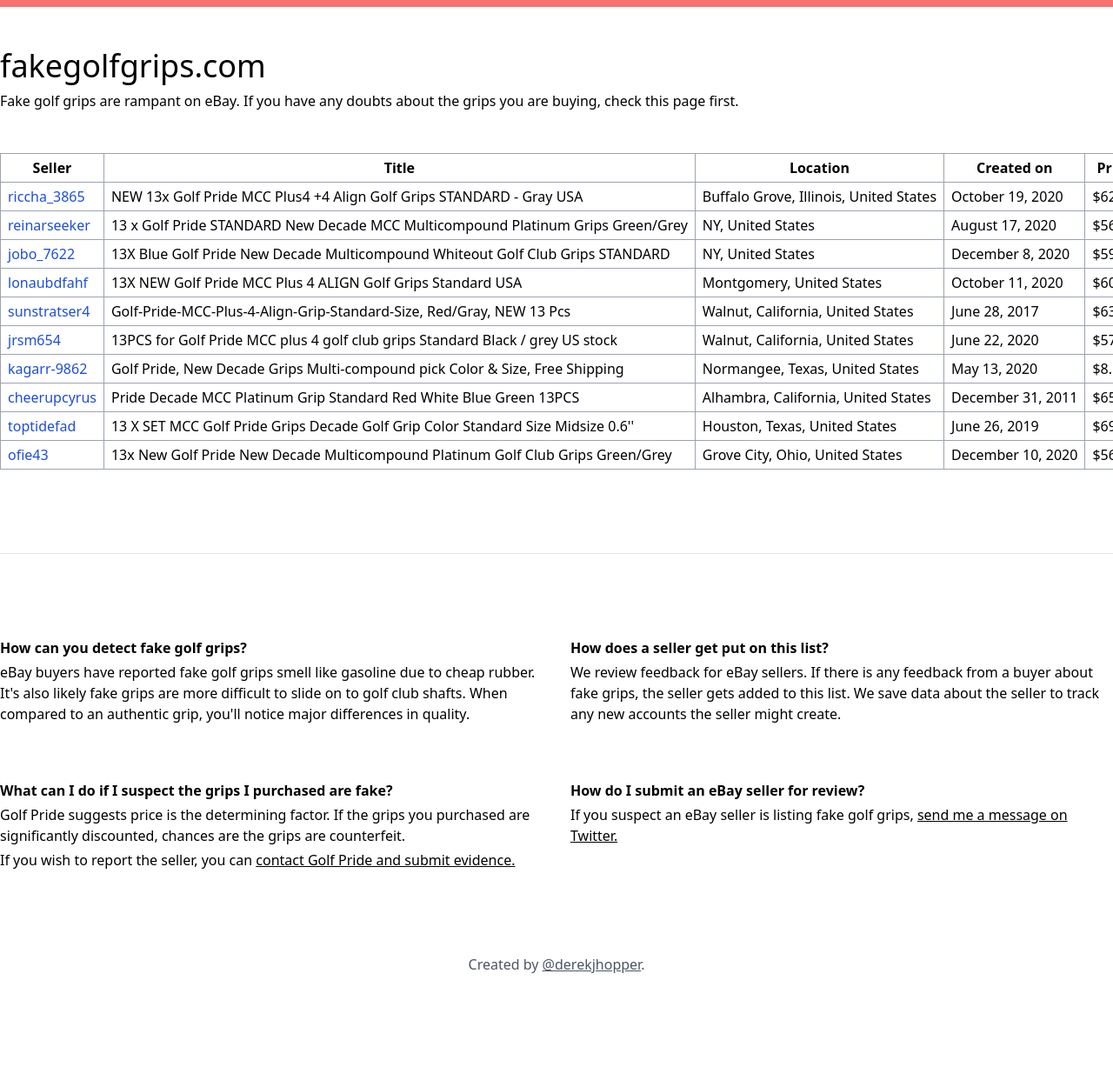
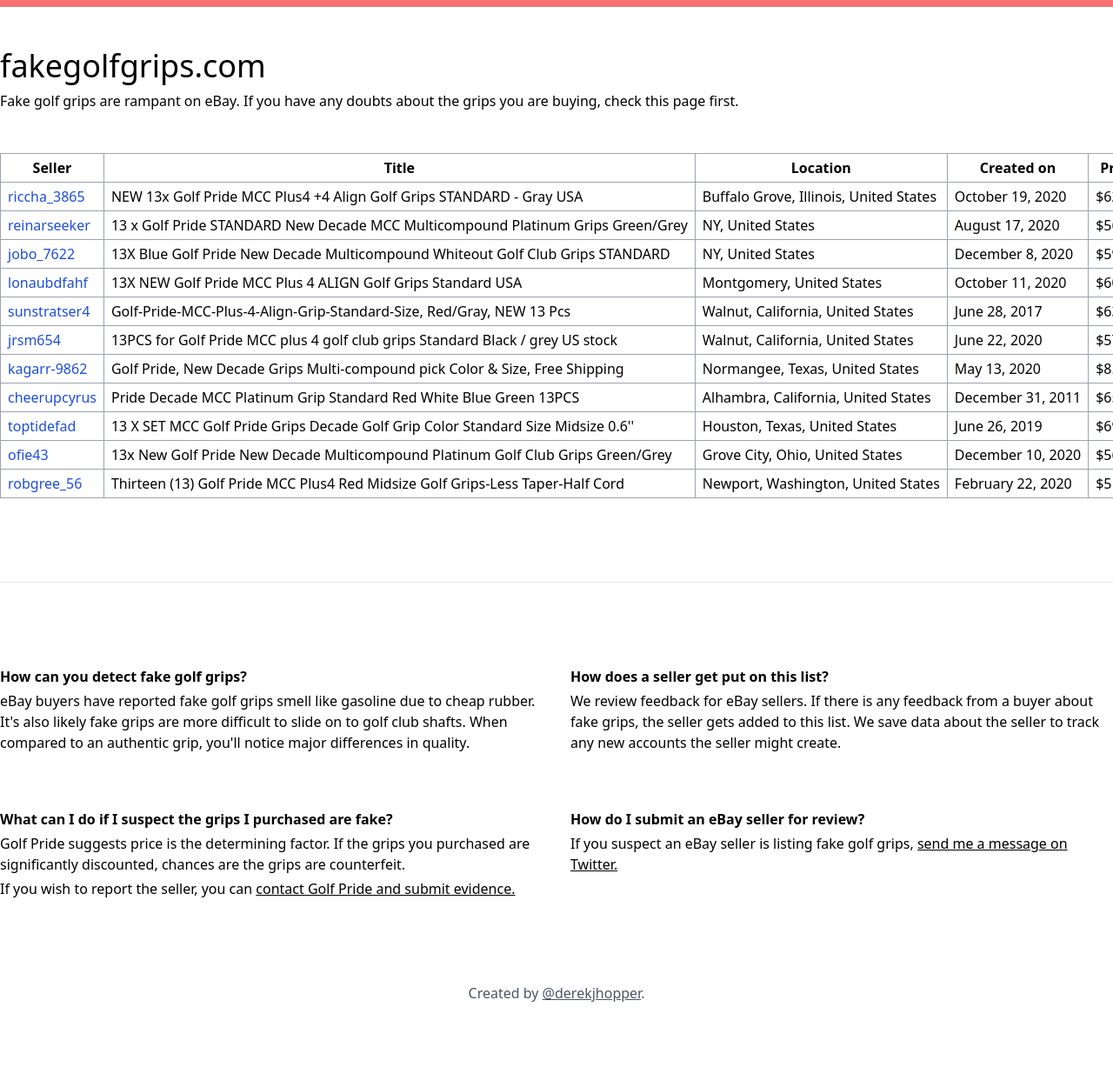
Before and after one commit to djhopper01/fakegolfgrips, a Jekyll site: the page built from docs/index.html, in a window 1280 px wide. Shown: the whole page at 87% size. Built offline with Jekyll 4.4.1, drawn with Linux system fonts in a browser that asks for light colours; comment, search, counter and statistics services are not loaded; before the commit the page ends 1217 px from its top, so only the background shows below that.

Commit message:
Update sellers.yml

```diff
--- a/docs/_data/sellers.yml
+++ b/docs/_data/sellers.yml
@@ -73,3 +73,10 @@
   title: 13x New Golf Pride New Decade Multicompound Platinum Golf Club Grips Green/Grey
   price: $56.98
   created_on: December 10, 2020
+
+- username: robgree_56
+  profile: https://www.ebay.com/usr/robgree_56
+  location: Newport, Washington, United States
+  title: Thirteen (13) Golf Pride MCC Plus4 Red Midsize Golf Grips-Less Taper-Half Cord
+  price: $51.00
+  created_on: February 22, 2020
```
